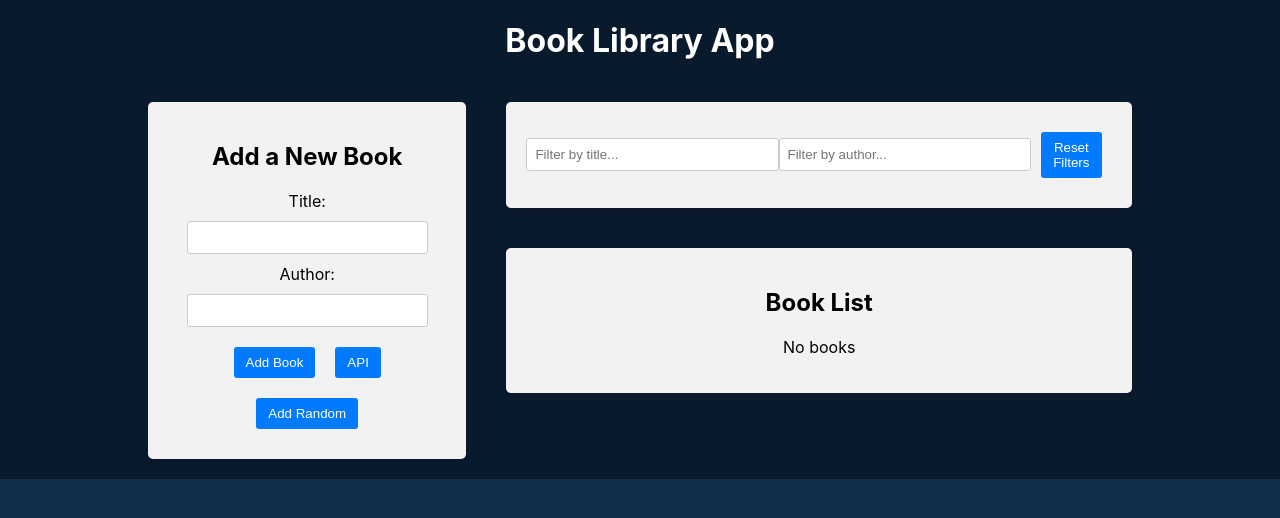
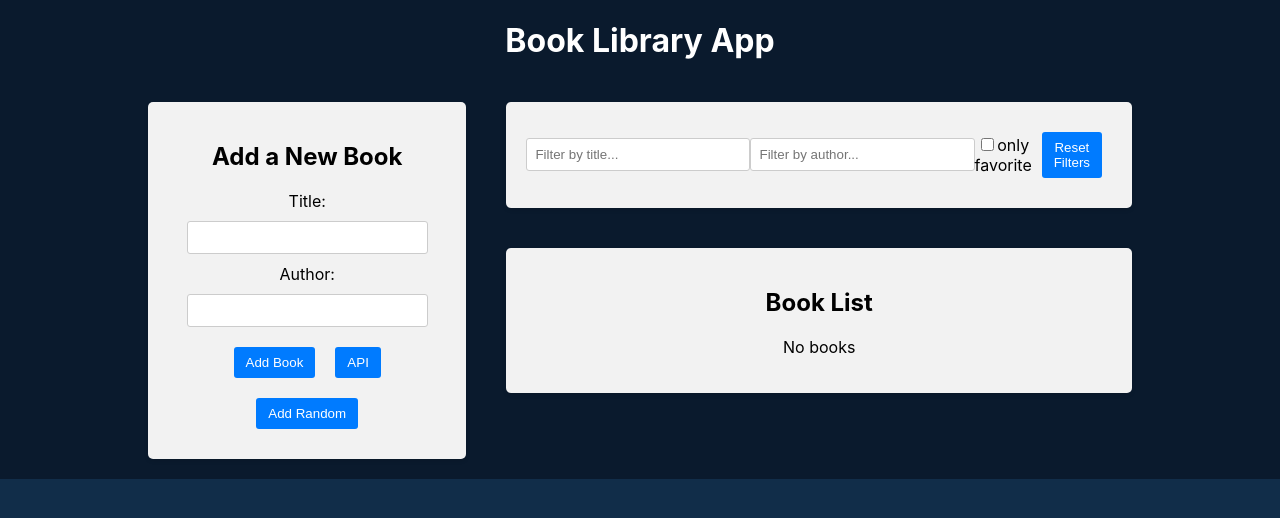
Before and after one commit to Garted/book-app, a React (Create React App) app in the folder frontend/: page / in a window 1280 px wide. Shown: the top 518 px of the page. Built offline with nearby package versions, Linux system fonts and the light colour scheme.

Commit message:
add checkbox filter

```diff
--- a/frontend/src/components/BookList/BookList.js
+++ b/frontend/src/components/BookList/BookList.js
@@ -8,7 +8,7 @@ import './BookList.css';
 const BookList = () => {
     const dispatch = useDispatch();
     const books = useSelector((state) => state.books);
-    const { title, author } = useSelector(selectTitleFilter);
+    const { title, author, onlyFavorite } = useSelector(selectTitleFilter);
 
     //Filter in component
     // const filteredBooks = books.filter((book) => {
@@ -19,7 +19,12 @@ const BookList = () => {
     // });
 
     //import util function for filter books
-    const filteredBooks = filterByTitleAndAuthor(books, title, author);
+    const filteredBooks = filterByTitleAndAuthor(
+        books,
+        title,
+        author,
+        onlyFavorite
+    );
 
     return (
         <div className="app-block book-list">
--- a/frontend/src/components/Filter/Filter.js
+++ b/frontend/src/components/Filter/Filter.js
@@ -4,13 +4,14 @@ import {
     selectTitleFilter,
     resetFilter,
     setAuthorFilter,
+    setCheckFilter,
 } from '../../redux/slices/filterSlice';
 import './Filter.css';
 
 const Filter = () => {
     const dispatch = useDispatch();
-    const { title, author } = useSelector(selectTitleFilter);
-
+    const { title, author, onlyFavorite } = useSelector(selectTitleFilter);
+    console.log(onlyFavorite);
     return (
         <div className="app-block filter">
             <div className="filter-group">
@@ -31,6 +32,17 @@ const Filter = () => {
                         type="text"
                         placeholder="Filter by author..."
                     />
+                    <label>
+                        <input
+                            onChange={() => {
+                                dispatch(setCheckFilter());
+                            }}
+                            checked={onlyFavorite}
+                            type="checkbox"
+                        />
+                        only favorite
+                    </label>
+
                     <button
                         type="button"
                         onClick={() => {
--- a/frontend/src/redux/slices/filterSlice.js
+++ b/frontend/src/redux/slices/filterSlice.js
@@ -3,6 +3,7 @@ import { createSlice } from '@reduxjs/toolkit';
 const initialState = {
     title: '',
     author: '',
+    onlyFavorite: false,
 };
 
 const filterSlice = createSlice({
@@ -15,13 +16,16 @@ const filterSlice = createSlice({
         setAuthorFilter: (state, action) => {
             return { ...state, author: action.payload };
         },
-        resetFilter: (state) => {
+        setCheckFilter: (state) => {
+            return { ...state, onlyFavorite: !state.onlyFavorite };
+        },
+        resetFilter: () => {
             return initialState;
         },
     },
 });
 
-export const { setTitleFilter, resetFilter, setAuthorFilter } =
+export const { setTitleFilter, setCheckFilter, setAuthorFilter, resetFilter } =
     filterSlice.actions;
 export const selectTitleFilter = (state) => state.filter;
 export default filterSlice.reducer;
--- a/frontend/src/utils/filterByTitleAndAuthor.js
+++ b/frontend/src/utils/filterByTitleAndAuthor.js
@@ -1,10 +1,15 @@
-const filterByTitleAndAuthor = (arr, title, author) => {
+const filterByTitleAndAuthor = (arr, title, author, onlyFavorite) => {
     if (arr.length > 0) {
-        return arr.filter(
-            (item) =>
-                item.title.toLowerCase().includes(title.toLowerCase()) &&
-                item.author.toLowerCase().includes(author.toLowerCase())
-        );
+        return arr.filter((item) => {
+            const titleFilter = item.title
+                .toLowerCase()
+                .includes(title.toLowerCase());
+            const authorFilter = item.author
+                .toLowerCase()
+                .includes(author.toLowerCase());
+            const matchesFavorive = onlyFavorite ? item.isFavorite : true;
+            return titleFilter && authorFilter && matchesFavorive;
+        });
     } else {
         return arr;
     }
```
